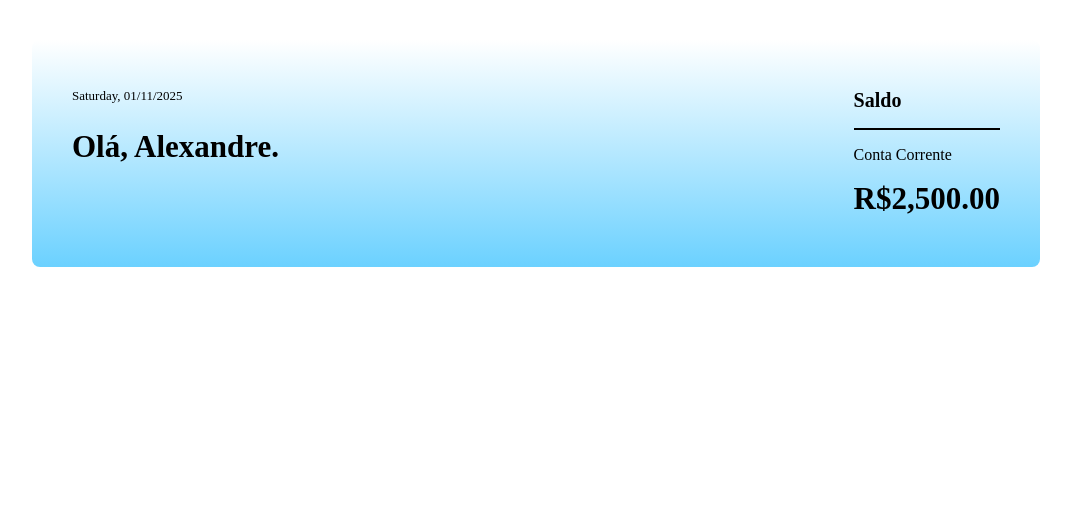
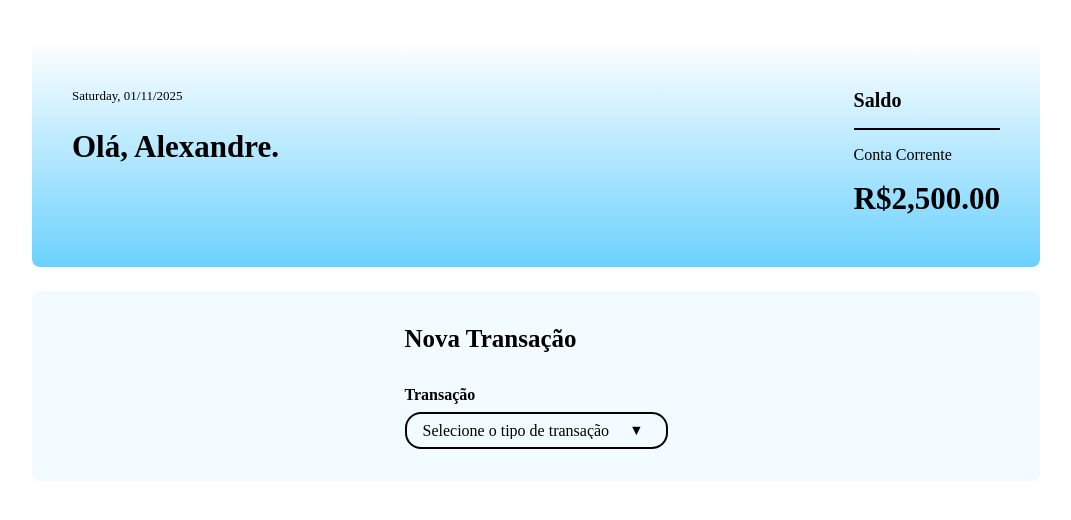
Before and after one commit to alexandre-costa-81/anybank, an Angular app: page / in a window 1280 px wide. Shown: the top 520 px of the page, without its empty margins (104-1175 px from the left). Built offline with nearby package versions, Linux system fonts and the light colour scheme; a web font is replaced by a local one.

Commit message:
feat: add form-nova-transacao component with template and styles

```diff
--- a/src/app/app.html
+++ b/src/app/app.html
@@ -1,5 +1,6 @@
 <div class="app">
   <div class="banner-form-wrapper">
-    <app-banner></app-banner>
+    <app-banner />
+    <app-form-nova-transacao />
   </div>
 </div>
--- a/src/app/app.ts
+++ b/src/app/app.ts
@@ -1,9 +1,10 @@
 import { Component, signal } from '@angular/core';
 import { Banner } from "./banner/banner";
+import { FormNovaTransacao } from "./form-nova-transacao/form-nova-transacao";
 
 @Component({
   selector: 'app-root',
-  imports: [Banner],
+  imports: [Banner, FormNovaTransacao],
   templateUrl: './app.html',
   styleUrl: './app.css'
 })
--- /dev/null
+++ b/src/app/form-nova-transacao/form-nova-transacao.css
@@ -0,0 +1,75 @@
+.form-wrapper {
+  background: var(--fundo-azul-claro, #F2FBFF);
+  border-radius: 0.5rem;
+  padding: 2rem;
+
+  display: flex;
+  justify-content: center;
+  gap: 2rem;
+}
+
+.form {
+  display: flex;
+  flex-direction: column;
+  gap: 2rem;
+  align-items: flex-start;
+}
+
+.titulo {
+  font-size: 1.5625rem;
+  font-weight: 600;
+  line-height: 125%;
+}
+
+.campos {
+  display: flex;
+  flex-direction: column;
+  gap: 1rem;
+}
+
+.campo-grupo {
+  font-size: 1rem;
+  font-weight: 600;
+
+  display: flex;
+  flex-direction: column;
+  gap: 0.5rem;
+}
+
+.campo {
+  border-radius: 1rem;
+  border: 2px solid var(--preto);
+  padding: 0.5rem 1rem;
+  font-weight: 400;
+  font-size: 1rem;
+
+  display: flex;
+  justify-content: center;
+  align-items: center;
+  gap: 0.5rem;
+
+  transition: border .3s;
+}
+
+.campo:focus {
+  outline: none;
+  border: 2px solid var(--azul-pressionado);
+}
+
+.select-wrapper {
+  position: relative;
+}
+
+.select-wrapper::after {
+  position: absolute;
+  content: "▼";
+  font-size: 0.9rem;
+  top: 0.625rem;
+  right: 1.5rem;
+}
+
+.select-tipo-transacao {
+  padding-right: 3.5rem;
+  appearance: none;
+  background-color: transparent;
+}
--- /dev/null
+++ b/src/app/form-nova-transacao/form-nova-transacao.html
@@ -0,0 +1,18 @@
+<main class="form-wrapper">
+  <form class="form">
+    <h2 class="titulo">Nova Transação</h2>
+
+    <div class="campos">
+      <label class="campo-grupo">
+        Transação
+        <div class="select-wrapper">
+          <select name="tipo-transacao" class="campo select-tipo-transacao" required>
+            <option value="" disabled selected>Selecione o tipo de transação</option>
+            <option value="deposito">Depósito</option>
+            <option value="saque">Saque</option>
+          </select>
+        </div>
+      </label>
+    </div>
+  </form>
+</main>
```
Also changed, not shown: src/app/form-nova-transacao/form-nova-transacao.ts (added, +11 -0 lines).
